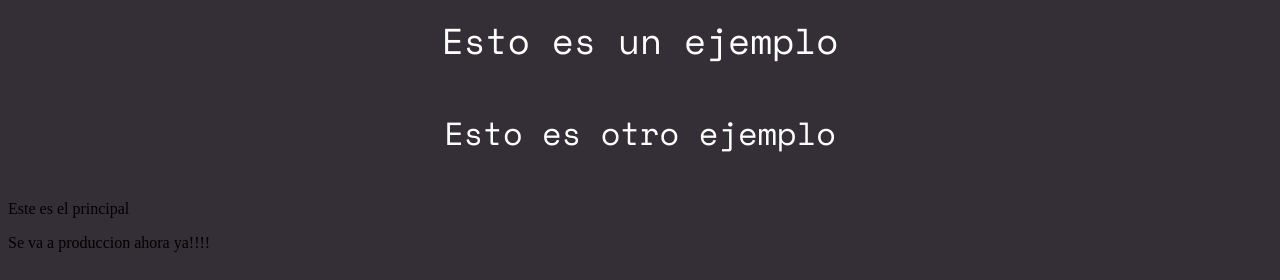
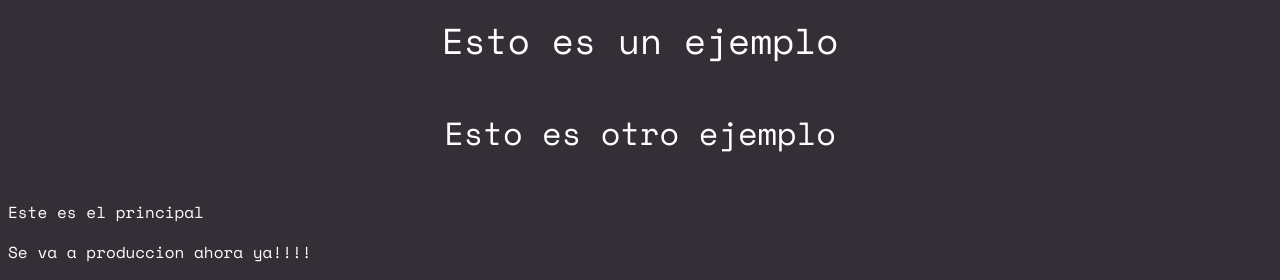
Before and after one commit to gdiazq/branching_desafiolatam_gdiazq, a plain HTML site: page index.html in a window 1280 px wide. Shown: the part 705-985 px from the top of the page. Drawn offline with nearby package versions, Linux system fonts and the light colour scheme.

Commit message:
modificando la hoja de estilos en produccion

```diff
--- a/style.css
+++ b/style.css
@@ -36,6 +36,11 @@ h4 {
   font-size: 2rem;
   text-align: center;
   font-weight: 300;
+}
+
+p {
+  color: #fff;
+  font-family: 'Space Mono', monospace;
 }
 
 img {
```
